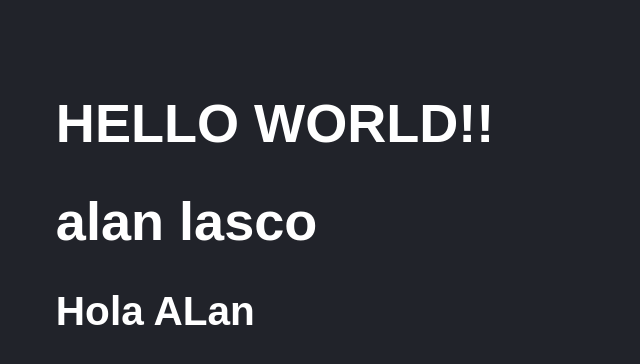
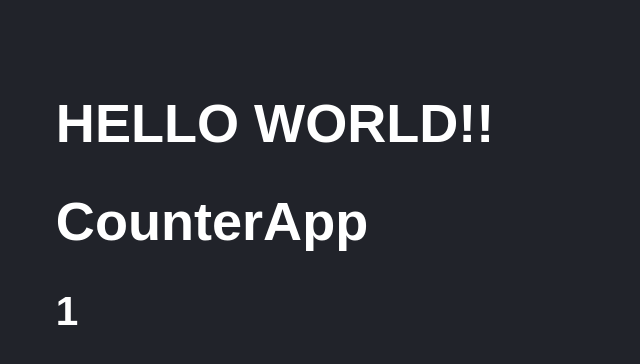
Before and after one commit to alanlasco/curso-fh, a React (Vite) app in the folder counter-app/: page / in a window 1280 px wide. Shown: the top 364 px of the page, without its empty margins (0-640 px from the left). Built offline with nearby package versions, Linux system fonts and the light colour scheme.

Commit message:
counter <pp

```diff
--- /dev/null
+++ b/counter-app/src/CounterApp.jsx
@@ -0,0 +1,14 @@
+import PropTypes from "prop-types";
+
+export const CounterApp = ({ value }) => {
+  return (
+    <>
+      <h1>CounterApp</h1>
+      <h2>{value}</h2>
+    </>
+  );
+};
+
+CounterApp.propTypes = {
+  value: PropTypes.number.isRequired,
+};
--- a/counter-app/src/main.jsx
+++ b/counter-app/src/main.jsx
@@ -3,10 +3,12 @@
 import { App } from "./HelloWorldApp";
 import { FirstApp } from "./FirstApp";
 import "./index.css";
+import { CounterApp } from "./CounterApp";
 
 ReactDOM.createRoot(document.getElementById("root")).render(
   <React.StrictMode>
     <App />
-    <FirstApp name="alan" surname="lasco" />
+    {/* <FirstApp name="alan" surname="lasco" /> */}
+    <CounterApp value={1} />
   </React.StrictMode>
 );
```
